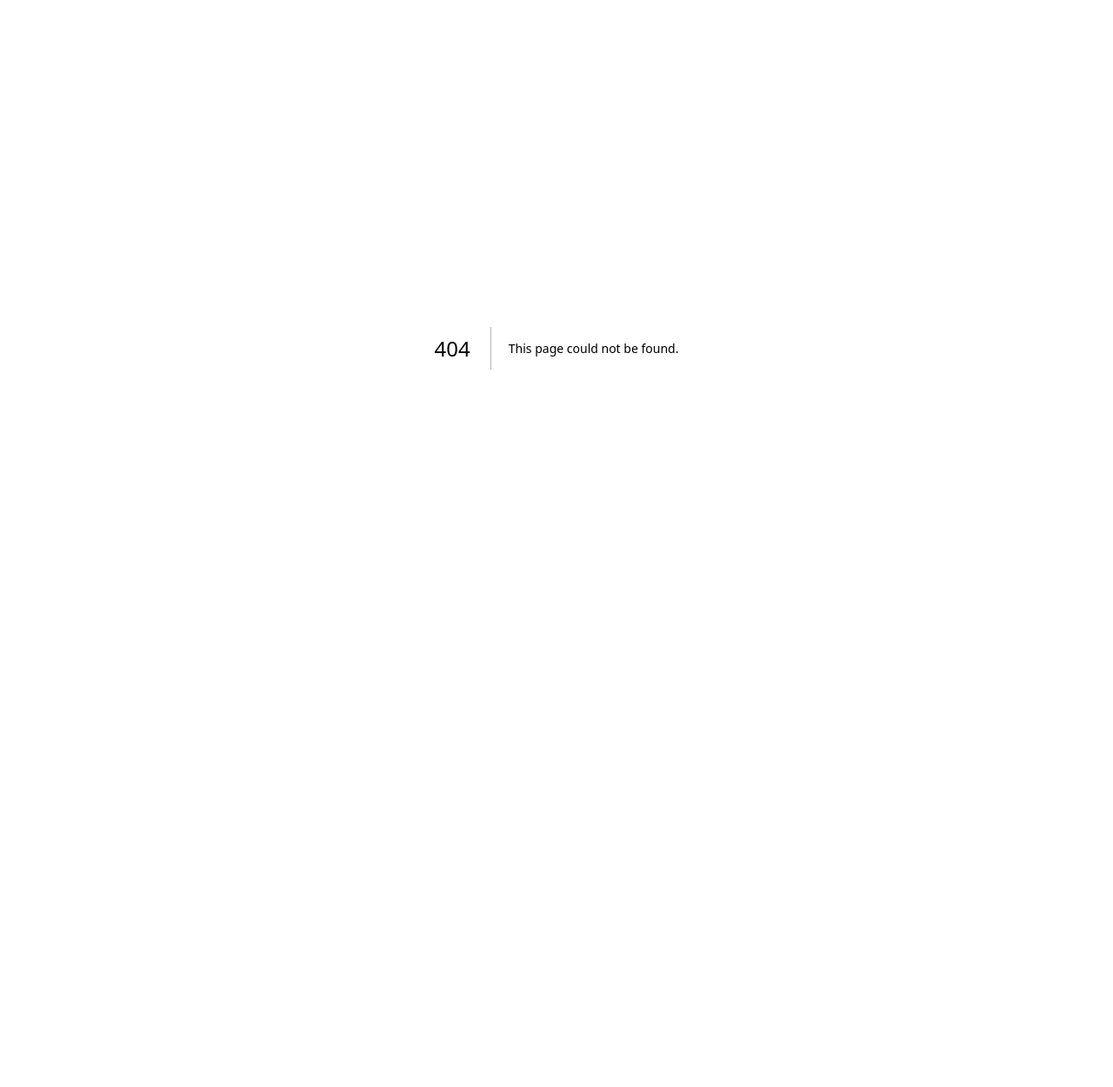
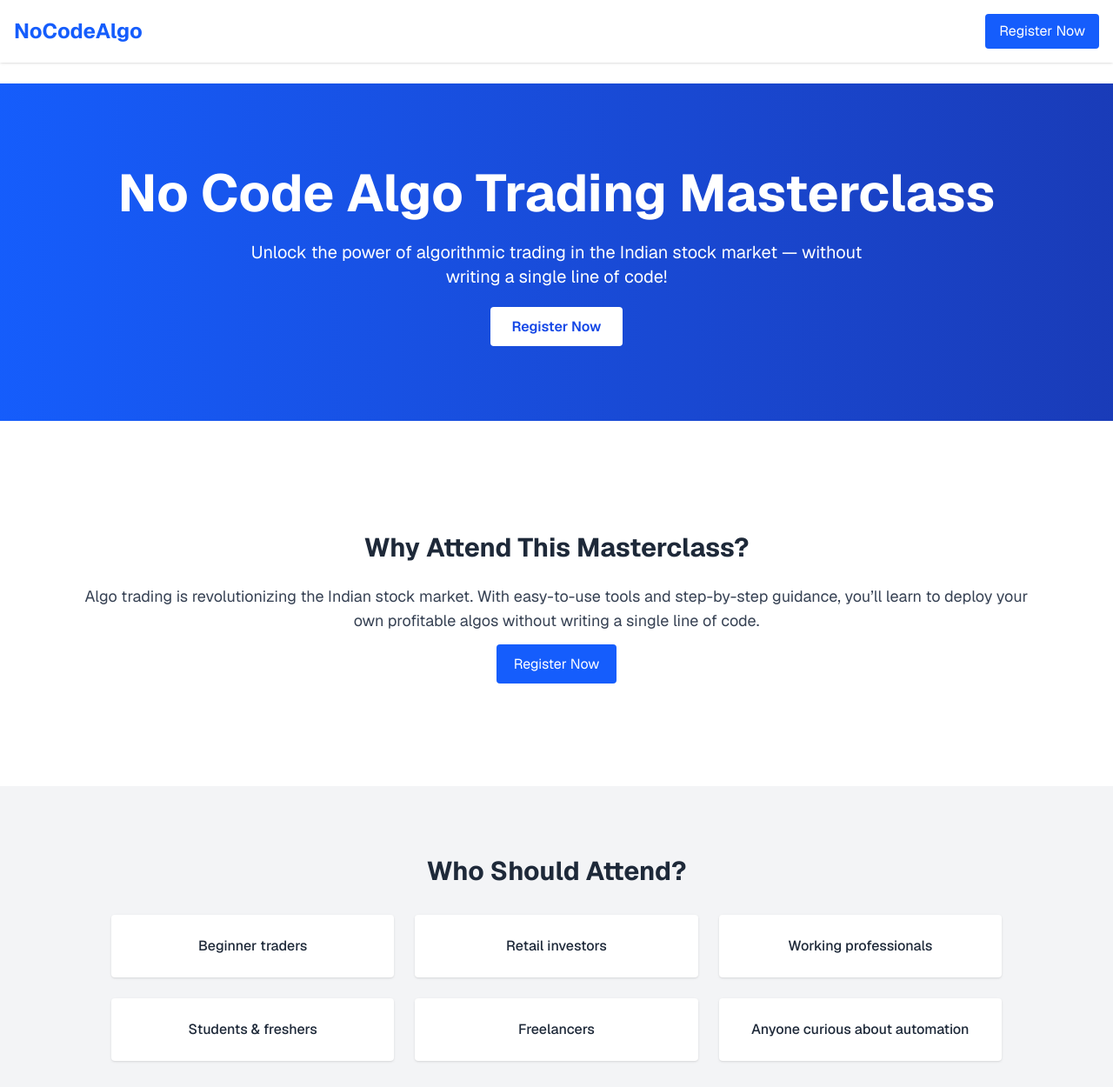
Before and after one commit to AshishAggarwal1308/st-landing, a Next.js app: page /sample in a window 1280 px wide. Before the commit this address had no page. Shown: the top 1250 px of the page at 87% size. Before the commit the page ends 800 px from the top, so only its background shows below. Built offline with nearby package versions, Linux system fonts and the light colour scheme.

Commit message:
fixed vikram page

```diff
--- /dev/null
+++ b/app/sample/page.tsx
@@ -0,0 +1,188 @@
+import Image from 'next/image';
+
+export default function Home() {
+  return (
+    <div className="font-sans text-gray-800 scroll-smooth">
+      {/* Navbar */}
+      <nav className="fixed top-0 w-full bg-white shadow z-50">
+        <div className="max-w-7xl mx-auto px-4 py-4 flex justify-between items-center">
+          <h1 className="text-2xl font-bold text-blue-600">NoCodeAlgo</h1>
+          <a href="#register" className="bg-blue-600 text-white px-4 py-2 rounded hover:bg-blue-700 transition">
+            Register Now
+          </a>
+        </div>
+      </nav>
+
+      <main className="pt-24 space-y-32">
+        {/* Hero Section */}
+        <section className="bg-gradient-to-r from-blue-600 to-blue-800 text-white text-center py-24 px-4">
+          <h2 className="text-4xl md:text-6xl font-bold mb-6">No Code Algo Trading Masterclass</h2>
+          <p className="text-lg md:text-xl max-w-3xl mx-auto mb-8">
+            Unlock the power of algorithmic trading in the Indian stock market — without writing a single line of code!
+          </p>
+          <a href="#register" className="bg-white text-blue-700 font-semibold px-6 py-3 rounded hover:bg-gray-100 transition">
+            Register Now
+          </a>
+        </section>
+
+        {/* About Section */}
+        <section className="max-w-6xl mx-auto px-4 text-center">
+          <h3 className="text-3xl font-bold mb-6">Why Attend This Masterclass?</h3>
+          <p className="text-lg text-gray-700 mb-6">
+            Algo trading is revolutionizing the Indian stock market. With easy-to-use tools and step-by-step guidance, you’ll learn to deploy your own profitable algos without writing a single line of code.
+          </p>
+          <a href="#register" className="bg-blue-600 text-white px-5 py-3 rounded hover:bg-blue-700 transition">
+            Register Now
+          </a>
+        </section>
+
+        {/* Who is this for */}
+        <section className="bg-gray-100 py-20 px-4 text-center">
+          <h3 className="text-3xl font-bold mb-8">Who Should Attend?</h3>
+          <div className="max-w-5xl mx-auto grid sm:grid-cols-2 md:grid-cols-3 gap-6">
+            {[
+              'Beginner traders',
+              'Retail investors',
+              'Working professionals',
+              'Students & freshers',
+              'Freelancers',
+              'Anyone curious about automation'
+            ].map((item, i) => (
+              <div key={i} className="bg-white p-6 rounded shadow">
+                <p className="font-medium">{item}</p>
+              </div>
+            ))}
+          </div>
+          <a href="#register" className="mt-8 inline-block bg-blue-600 text-white px-5 py-3 rounded hover:bg-blue-700 transition">
+            Register Now
+          </a>
+        </section>
+
+        {/* Benefits */}
+        <section className="max-w-6xl mx-auto px-4 text-center">
+          <h3 className="text-3xl font-bold mb-8">Top Benefits</h3>
+          <div className="grid md:grid-cols-3 gap-8 text-left">
+            {[
+              "Eliminate emotional trading",
+              "Trade while you sleep",
+              "No programming required",
+              "Build your own strategies",
+              "Free backtesting tools",
+              "Lifetime access to templates"
+            ].map((item, i) => (
+              <div key={i} className="bg-gray-50 p-6 rounded shadow">
+                <h4 className="font-semibold text-lg">{item}</h4>
+              </div>
+            ))}
+          </div>
+          <a href="#register" className="mt-8 inline-block bg-blue-600 text-white px-5 py-3 rounded hover:bg-blue-700 transition">
+            Register Now
+          </a>
+        </section>
+
+        {/* Curriculum */}
+        <section className="bg-gray-100 py-20 px-4 text-center">
+          <h3 className="text-3xl font-bold mb-8">What You’ll Learn</h3>
+          <div className="grid sm:grid-cols-2 lg:grid-cols-3 gap-6 text-left max-w-6xl mx-auto">
+            {[
+              "Intro to Algo Trading",
+              "No-Code Tools Overview",
+              "Building Trading Signals",
+              "Live Algo Deployment",
+              "Backtesting Techniques",
+              "Position Sizing & Risk Management",
+              "Live Market Strategy Demo",
+              "Integration with Brokers",
+              "Performance Tracking & Optimization"
+            ].map((item, i) => (
+              <div key={i} className="p-5 bg-white rounded shadow">
+                <p className="font-medium">{item}</p>
+              </div>
+            ))}
+          </div>
+          <a href="#register" className="mt-10 inline-block bg-blue-600 text-white px-5 py-3 rounded hover:bg-blue-700 transition">
+            Register Now
+          </a>
+        </section>
+
+        {/* Mentors */}
+        <section className="max-w-6xl mx-auto px-4 text-center">
+          <h3 className="text-3xl font-bold mb-8">Meet Your Mentors</h3>
+          <div className="flex flex-wrap justify-center gap-8">
+            {[
+              { name: "Anuj Verma", desc: "10+ years in algo trading, ex-Zerodha partner" },
+              { name: "Riya Shah", desc: "Educator & Strategy Developer, Fintech expert" }
+            ].map((mentor, i) => (
+              <div key={i} className="bg-gray-50 p-6 rounded shadow w-64">
+                <h4 className="font-semibold text-lg">{mentor.name}</h4>
+                <p className="text-sm mt-2 text-gray-600">{mentor.desc}</p>
+              </div>
+            ))}
+          </div>
+          <a href="#register" className="mt-10 inline-block bg-blue-600 text-white px-5 py-3 rounded hover:bg-blue-700 transition">
+            Register Now
+          </a>
+        </section>
+
+        {/* Testimonials */}
+        <section className="bg-gray-100 py-20 px-4 text-center">
+          <h3 className="text-3xl font-bold mb-8">What Students Say</h3>
+          <div className="grid md:grid-cols-2 gap-6 max-w-5xl mx-auto">
+            {[
+              "I built my first algo without code in just 2 days. Super empowering!",
+              "Loved the clarity, examples, and support community!",
+              "Finally I understand how algo trading works — and can do it myself!"
+            ].map((quote, i) => (
+              <blockquote key={i} className="bg-white p-6 rounded shadow italic">
+                “{quote}”
+              </blockquote>
+            ))}
+          </div>
+          <a href="#register" className="mt-8 inline-block bg-blue-600 text-white px-5 py-3 rounded hover:bg-blue-700 transition">
+            Register Now
+          </a>
+        </section>
+
+        {/* FAQ */}
+        <section className="max-w-5xl mx-auto px-4 text-center">
+          <h3 className="text-3xl font-bold mb-8">Frequently Asked Questions</h3>
+          <div className="space-y-6 text-left">
+            {[
+              ["Do I need coding knowledge?", "No! This course is 100% no-code based."],
+              ["Is it suitable for beginners?", "Absolutely. We start from scratch."],
+              ["Will I get recordings?", "Yes, all sessions will be recorded for lifetime access."],
+              ["Which platforms are used?", "Free tools like TradingView, AlgoTest & broker integrations."]
+            ].map(([q, a], i) => (
+              <div key={i} className="bg-gray-100 p-5 rounded shadow">
+                <p className="font-semibold">{q}</p>
+                <p className="text-gray-700 mt-2">{a}</p>
+              </div>
+            ))}
+          </div>
+          <a href="#register" className="mt-10 inline-block bg-blue-600 text-white px-5 py-3 rounded hover:bg-blue-700 transition">
+            Register Now
+          </a>
+        </section>
+
+        {/* Registration CTA */}
+        <section id="register" className="py-24 px-4 bg-blue-700 text-white text-center">
+          <h3 className="text-4xl font-bold mb-4">Start Your Algo Trading Journey Today!</h3>
+          <p className="text-lg mb-6">Grab your seat now and learn how to automate your trades effortlessly.</p>
+          <a
+            href="https://example.com/register"
+            target="_blank"
+            rel="noopener noreferrer"
+            className="bg-white text-blue-700 px-6 py-3 rounded font-semibold hover:bg-gray-100 transition"
+          >
+            Register Now
+          </a>
+        </section>
+      </main>
+
+      {/* Footer */}
+      <footer className="text-center py-6 bg-gray-800 text-white text-sm">
+        © {new Date().getFullYear()} NoCodeAlgo Masterclass. All rights reserved.
+      </footer>
+    </div>
+  );
+}
--- a/app/vikramkashikar/page.tsx
+++ b/app/vikramkashikar/page.tsx
@@ -170,6 +170,7 @@ function Page() {
     const [UserName, setUserName] = useState("");
     const [UserPhone, setUserPhone] = useState("");
     const [UserEmail, setUserEmail] = useState("");
+    const [campName, setCampName] = useState("");
     const [wDateTime, setwDateTime] = useState("");
     const [offerEnd, setOfferEnd] = useState("");
     const [isSubmitting, setIsSubmitting] = useState(false);
@@ -184,8 +185,10 @@ function Page() {
         fetch(apiUrl)
             .then(response => response.json()).then(data => {
                 const wDate = new Date(data.wDateTime);
+                const campName = (data.code);
                 let wDateTime = formatDate_(wDate);
                 setwDateTime(wDateTime)
+                setCampName(campName)
 
                 //   setInterval("updateTimer()", 1000);
             }
@@ -241,6 +244,8 @@ function Page() {
         const data = {
             submittedAt: timestamp(),
             ...formData,
+            CampeignName: campName,
+            WorkShopTime: wDateTime,
             utm_source: urlParams.get("utm_source"),
             utm_medium: urlParams.get("utm_medium"),
             utm_campaign: urlParams.get("utm_campaign"),
```
